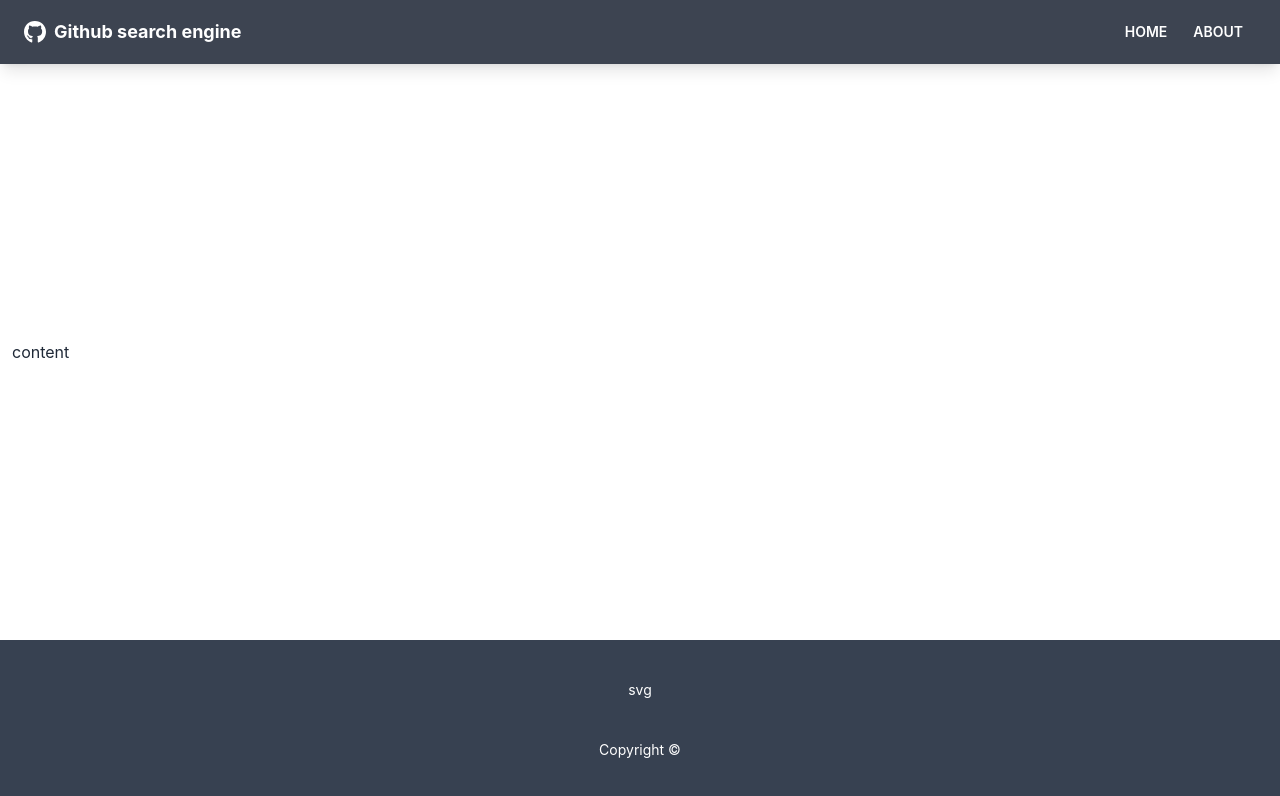
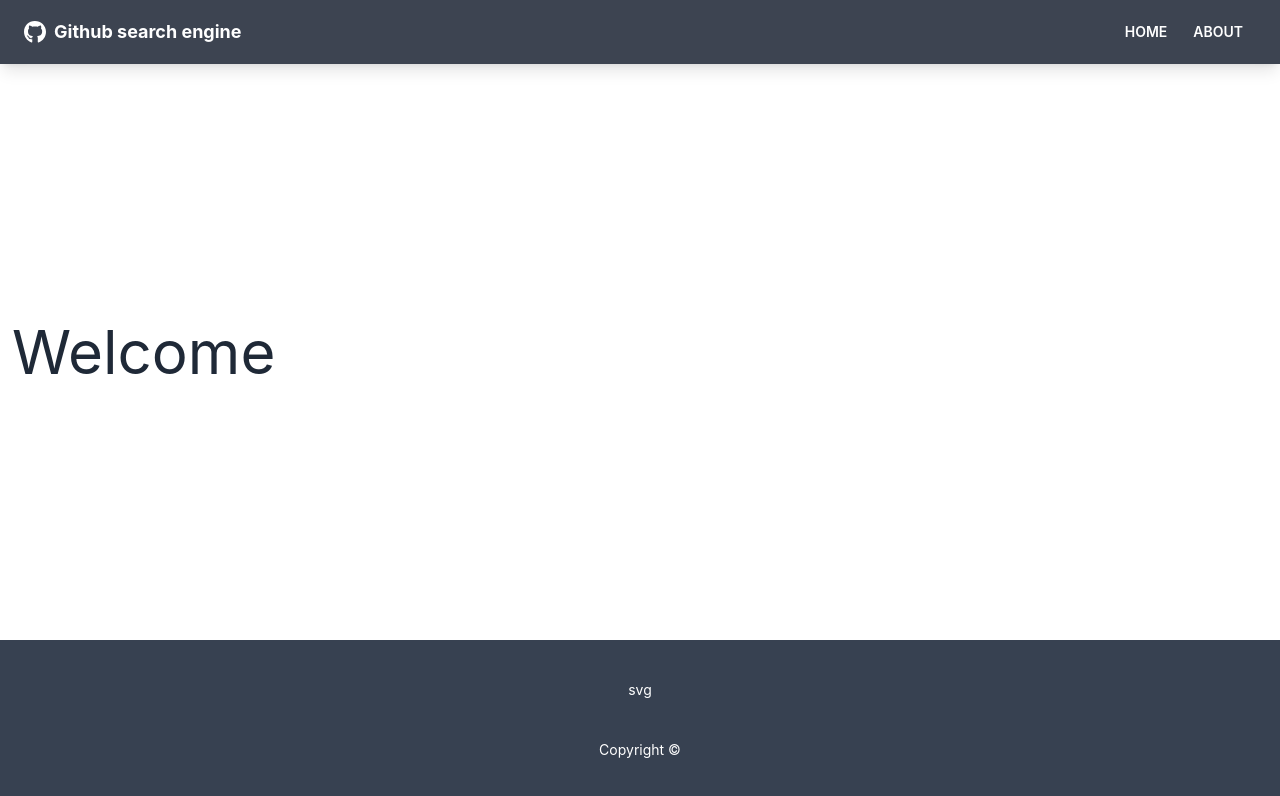
Before and after one commit to aquafinatrippy/github-search-engine, a React (Create React App) app: page / in a window 1280 px wide. Shown: the top 796 px of the page. Built offline with nearby package versions, Linux system fonts and the light colour scheme.

Commit message:
added routing

```diff
--- a/src/components/App.jsx
+++ b/src/components/App.jsx
@@ -1,13 +1,23 @@
-import { BrowserRouter as Router, Route } from "react-router-dom";
+import { BrowserRouter as Router, Route, Routes } from "react-router-dom";
 import Navbar from "./layout/Navbar";
 import Footer from "./layout/Footer";
+import Home from "./Views/Home";
+import About from "./Views/About";
+import NotFound from "./Views/NotFound";
 
 const App = () => {
   return (
     <Router>
       <div className="flex flex-col justify-between h-screen">
         <Navbar />
-        <main className="container mx-auto px-3 pb-12">content</main>
+        <main className="container mx-auto px-3 pb-12">
+          <Routes>
+            <Route path="/" element={<Home></Home>} />
+            <Route path="/about" element={<About></About>} />
+            <Route path="/notfount" element={<NotFound></NotFound>} />
+            <Route path="/*" element={<NotFound></NotFound>} />
+          </Routes>
+        </main>
         <Footer />
       </div>
     </Router>
--- /dev/null
+++ b/src/components/Views/About.jsx
@@ -0,0 +1,9 @@
+const About = () => {
+  return (
+    <div>
+      <h1 className="text-6xl">About</h1>
+    </div>
+  );
+};
+
+export default About;
--- /dev/null
+++ b/src/components/Views/Home.jsx
@@ -0,0 +1,9 @@
+const Home = () => {
+  return (
+    <div>
+      <div className="text-6xl">Welcome</div>
+    </div>
+  );
+};
+
+export default Home;
--- /dev/null
+++ b/src/components/Views/NotFound.jsx
@@ -0,0 +1,21 @@
+import { FaHome } from "react-icons/fa";
+import { Link } from "react-router-dom";
+
+const NotFound = () => {
+  return (
+    <div className="hero">
+      <div className="text-center hero-content">
+        <div className="max-w-lg">
+          <h1 className="text-8xl font-bold mb-8">Oops!</h1>
+          <p className="text-5xl mb-8">Page you have entered is not found</p>
+          <Link to="/" className="btn btn-primary btn-lg">
+            <FaHome className="mr-2" />
+            Back to home
+          </Link>
+        </div>
+      </div>
+    </div>
+  );
+};
+
+export default NotFound;
--- a/src/components/layout/Navbar.jsx
+++ b/src/components/layout/Navbar.jsx
@@ -16,7 +16,7 @@ const Navbar = ({ title }) => {
             <Link to="/" className="btn btn-ghost btn-sm rounded-btn">
               Home
             </Link>
-            <Link to="/" className="btn btn-ghost btn-sm rounded-btn">
+            <Link to="/about" className="btn btn-ghost btn-sm rounded-btn">
               About
             </Link>
           </div>
```
